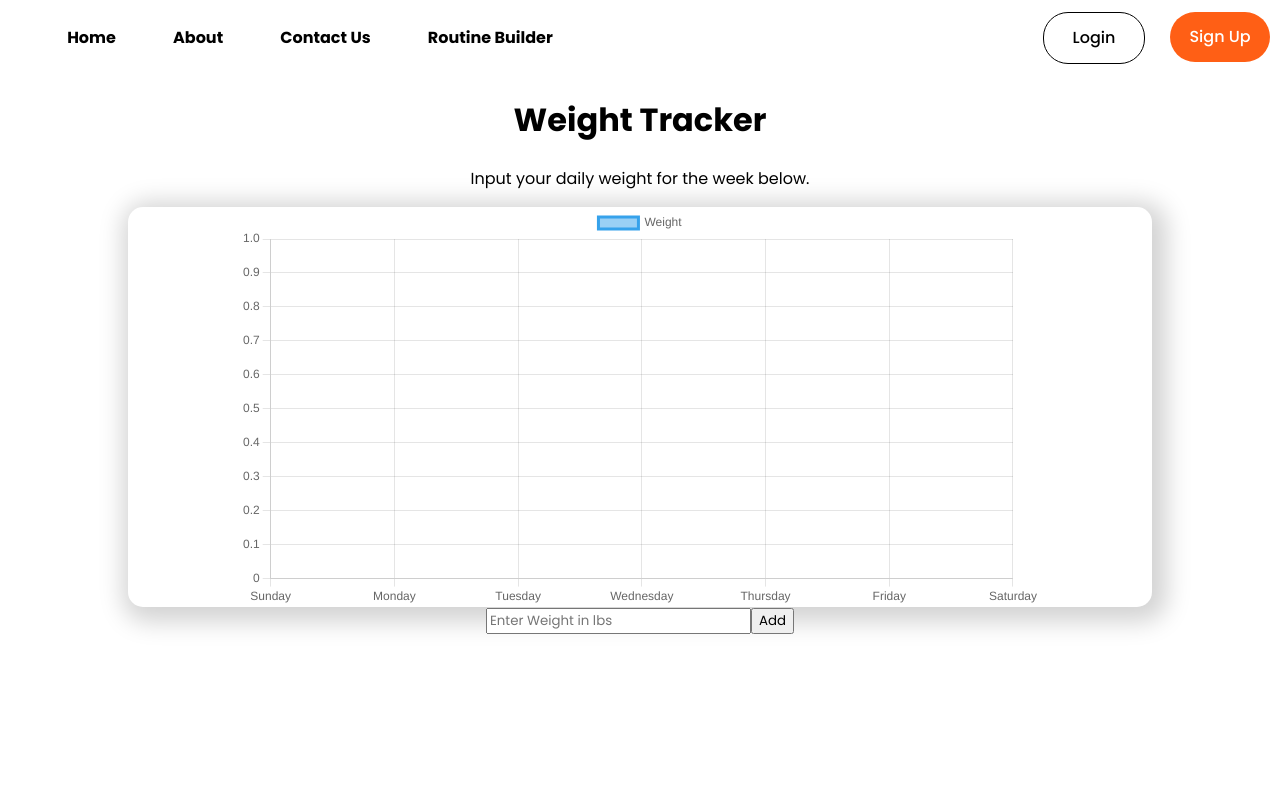
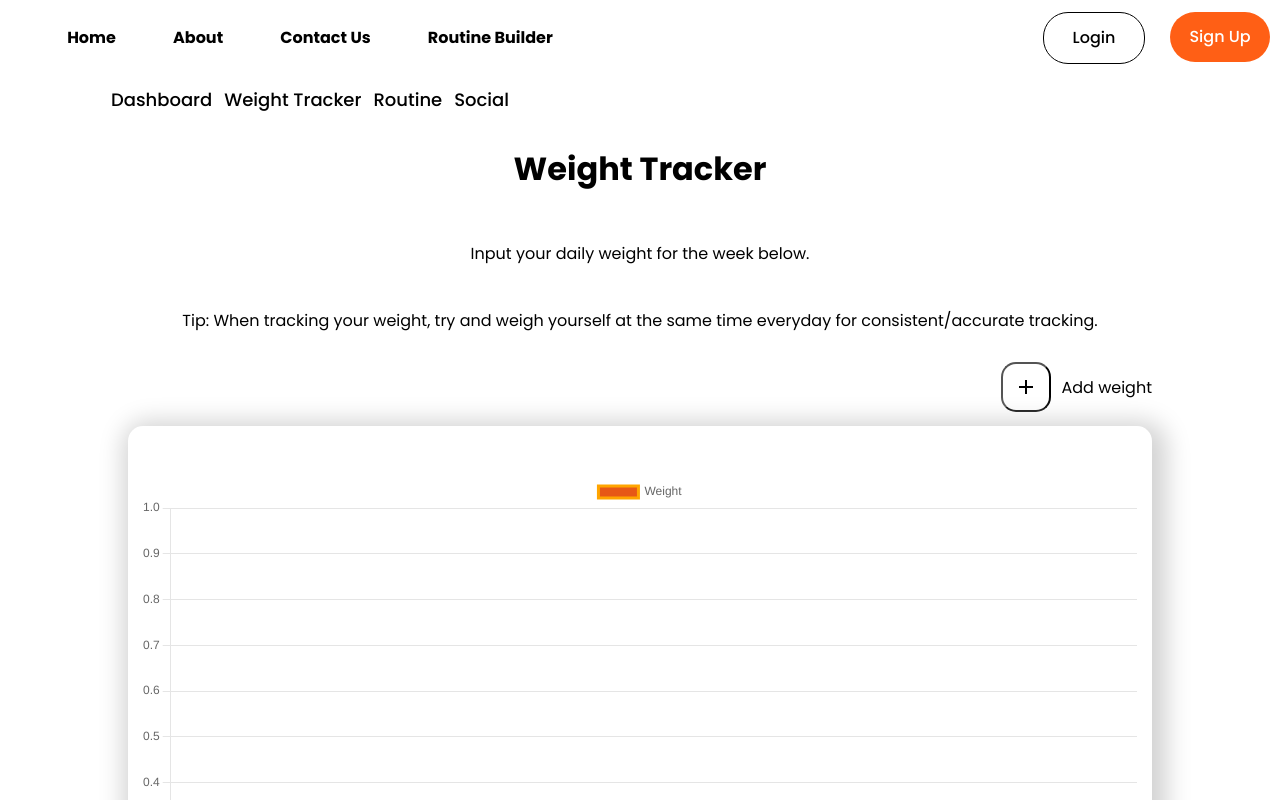
Before and after one commit to codehoover/peak, a React (Create React App) app: page /RoutineBuilder in a window 1280 px wide. Shown: the top 800 px of the page. Built offline with nearby package versions, Linux system fonts and the light colour scheme.

Commit message:
weight tracker functional

```diff
--- a/package.json
+++ b/package.json
@@ -16,6 +16,7 @@
     "react-bootstrap": "^2.10.1",
     "react-chartjs-2": "^5.2.0",
     "react-dom": "^18.2.0",
+    "react-modal": "^3.16.1",
     "react-router-dom": "^6.22.0",
     "react-scripts": "5.0.1",
     "web-vitals": "^2.1.4"
--- a/src/components/WeightTracker.jsx
+++ b/src/components/WeightTracker.jsx
@@ -2,46 +2,82 @@ import { useState } from "react";
 import { Chart as Chartjs } from "chart.js/auto";
 import { Line } from "react-chartjs-2";
 
-var data_arr = [];
+import { Add, Check } from "@mui/icons-material";
+import ReactModal from "react-modal";
+
+
 
 export default function WeightTracker(){
-    const [weightData, setWeightData] = useState([])
-    const [value, setValue] = useState(null)
+    const [weightData, setWeightData] = useState([]);
+    const [value, setValue] = useState('');
+    const [isOpen, setIsOpen] = useState(false);
+    const [date, setDate] = useState('');
+    const [dateData, setDateData] = useState([]);
 
 
-    function handleAddWeight(weight){
-        if (value === null || value ===""){
-            alert("Please enter valid input.")
-        }
-        else{
-            //spreads pre-existing data and adds new data to end of array
-            setWeightData([...weightData,weight])
-            console.log(weightData)
-        }
-        //data_arr.push(parseInt(weight));
-
+    function handleData(arg1, arg2){
+        console.log(dateData);
+        setWeightData([...weightData,arg1]);
+        setDateData([...dateData,arg2]);
     }
 
 
     return(
-        <div>
+        <div id="weight-container">
             <h1> Weight Tracker</h1>
             <p>
                 Input your daily weight for the week below.
             </p>
+            <p>
+                Tip: When tracking your weight, try and weigh yourself at the same time
+                everyday for consistent/accurate tracking.
+            </p>
+
+            <div id="weight-addition-container">
+                <button id="weight-button" onClick={() => setIsOpen(true)}> <Add/> </button>
+                <p> Add weight </p>
+
+
+                <ReactModal
+                id="weight-modal"
+                isOpen={isOpen}
+                contentLabel="Example Modal"
+                ariaHideApp={false}
+                onRequestClose={()=> setIsOpen(false)}
+                >
+                    <h1> Log Weight </h1>
+                    <input placeholder="Enter Weight (lbs)"
+                    value={value}
+                    onChange={e => setValue(e.target.value)}/>
+
+                    <input type="date" placeholder="date"
+                    value={date}
+                    onChange={e => setDate(e.target.value)}/>
+                    <button onClick={() => handleData(value,date)}> <Check/> </button>
+                </ReactModal>
+
+
+
+
+            </div>
 
             <div id="weight-input">
-
 
                 <Line
 
                 data={{
-                    labels: ["Sunday", "Monday", "Tuesday", "Wednesday", "Thursday", "Friday", "Saturday"],
+                    labels: dateData,
+
                     datasets: [
                         {
                             label: "Weight",
                             data: weightData,
+                            borderColor: 'orange',
+                            backgroundColor: '#e75816',
+                            hoverBackgroundColor: '#e75816',
+                            tension: 0.4
                         },
+
                     ]
 
                 }}
@@ -51,12 +87,6 @@ export default function WeightTracker(){
 
             </div>
 
-            <div>
-                <input id="weight-input-data" placeholder="Enter Weight in lbs" onChange={e => setValue(e.target.value)}/>
-
-                <button onClick={() => handleAddWeight(value)}>Add</button>
-            </div>
-
         </div>
     )
 }
--- a/src/pages/RoutineBuilder.jsx
+++ b/src/pages/RoutineBuilder.jsx
@@ -5,41 +5,22 @@ import WeightTracker from "../components/WeightTracker";
 
 export default function RoutineBuilder(){
 
-    const [search, setSearch] = useState('');
-    const [exercises, setExercises] = useState([]);
-    const [bodyParts, setBodyParts] = useState([]);
+    return(
+        <div id="routine-builder-container">
+            <div id="button-nav">
+                <button> Dashboard </button>
+                <button> Weight Tracker </button>
+                <button> Routine </button>
+                <button> Social </button>
+
+            </div>
 
 
-    // async means it is going to take some time to run as it will be fetching large
-    // amounts of data , an async function can run in the background
-    // concurrent to the application
+            <div id="routine-content">
+            <WeightTracker/>
 
-    //this function will be pulling data from the golds gym API
-    const handleSearch = async () => {
-        //check if there already exists something in the search
-        if(search){
-            const exerciseData = await fetchData('https://gym-fit.p.rapidapi.com/exercises/search'
-            , exerciseOptions);
+            </div>
 
-            const searchedExercises = exerciseData.filter(
-
-                (exercise) => exercise.name.toLowerCase().includes(search)
-                || exercise.bodyParts.toLowerCase().includes(search)
-
-
-            );
-
-            setSearch('');
-            setExercises(searchedExercises);
-
-            console.log(exerciseData);
-
-        }
-
-    }
-    return(
-        <div id="routine-builder-container">
-            <WeightTracker/>
 
         </div>
     )
--- a/src/styles/pages_styles.css
+++ b/src/styles/pages_styles.css
@@ -435,8 +435,9 @@
     display: flex;
     flex-direction: column;
     justify-content: center;
+    min-width: 300px;
     max-width: 450px;
-    min-width: 350px;
+
     height: 400px;
     padding: 15px;
     margin: 10px;
@@ -502,19 +503,80 @@ textarea:focus{
     display: flex;
     flex-direction: column;
     justify-content: center;
+    align-items: start;
+    width: 100%;
+}
+#routine-content{
+    display: flex;
+    margin: auto;
     align-items: center;
-    width: 100%;
+    justify-content: center;
+}
+
+#button-nav{
+    display: flex;
+    justify-content: center;
+    width: 600px;
+    margin: 10px;
+}
+#button-nav button{
+    background: white;
+    border: none;
+    font-size: 18px;
+    font-weight: 500;
+
 }
 
 /*Weight Tracker */
+#weight-container{
+    display: flex;
+    flex-direction: column;
+    gap: 10px;
+}
 #weight-input{
     margin: auto;
+    margin-bottom: 10pc;
     display: flex;
     flex-direction: column;
     justify-content: center;
     align-items: center;
     width: 80vw;
-    height: 400px;
+    height: 500px;
+    padding-top: 50px;
+    padding-bottom: 50px;
     border-radius: 15px;
     box-shadow: 5px 5px 25px 10px lightgrey;
 }
+#weight-addition-container{
+    display: flex;
+    align-items: center;
+    justify-content: end;
+    gap: 10px;
+}
+
+#weight-button{
+    background: none;
+    display: flex;
+    justify-content: center;
+    align-items: center;
+    border-radius: 15px;
+    height: 50px;
+    width: 50px;
+    transition: 0.5s;
+}
+
+#weight-button:hover{
+    cursor: pointer;
+    background-color: #D3D3D3;
+    border-radius: 50px;
+    transition: 1s;
+}
+
+#weight-modal{
+    width: 350px;
+    height: 350px;
+    display: flex;
+    margin: auto;
+    flex-direction: column;
+    gap: 10px;
+}
```
Also changed, not shown: src/components/WeightPopup.jsx (added, +13 -0 lines), 2 other files (tests, documents, lock files or other folders).
